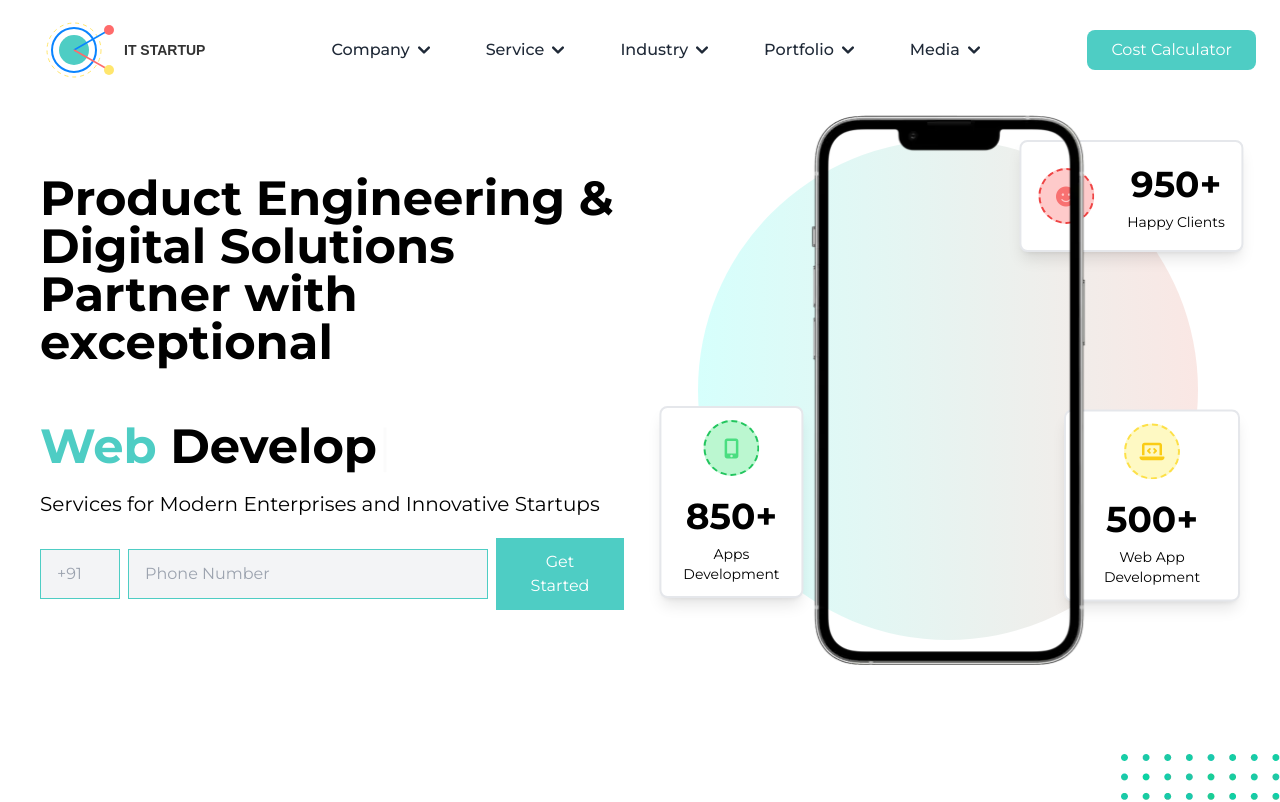
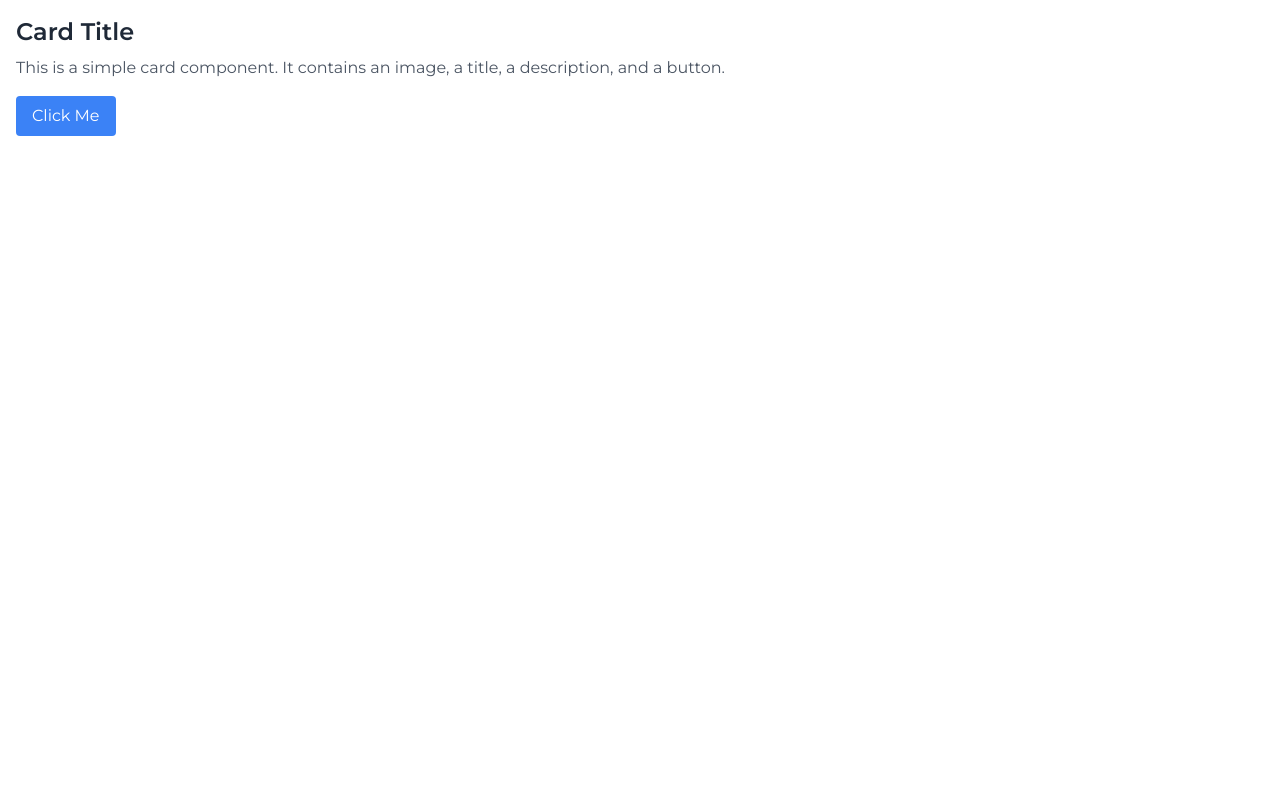
Before and after one commit to sharadroshan/it-startup-app, a Next.js app: page / in a window 1280 px wide. Shown: the top 802 px of the page. Built offline with nearby package versions, Linux system fonts and the light colour scheme.

Commit message:
page.js file changes

```diff
--- a/src/app/page.js
+++ b/src/app/page.js
@@ -14,8 +14,8 @@ import Industries from "./component/industries/Industries";
 
 export default function Home() {
   return (
-    <main className="">
-      <Header />
+    <div className="">
+      {/* <Header />
       <Banner />
       <PrometteurMilestones />
       <Stories />
@@ -26,7 +26,17 @@ export default function Home() {
       <WeWorkWith />
       <PartnershipModel />
       <WhyChoose />
-      <Footer />
-    </main>
+      <Footer /> */}
+      <div className="p-4">
+        <h2 className="text-2xl font-semibold text-gray-800">Card Title</h2>
+        <p className="mt-2 text-gray-600">
+          This is a simple card component. It contains an image, a title, a
+          description, and a button.
+        </p>
+        <button className="mt-4 bg-blue-500 text-white px-4 py-2 rounded hover:bg-blue-600">
+          Click Me
+        </button>
+      </div>
+    </div>
   );
 }
```
